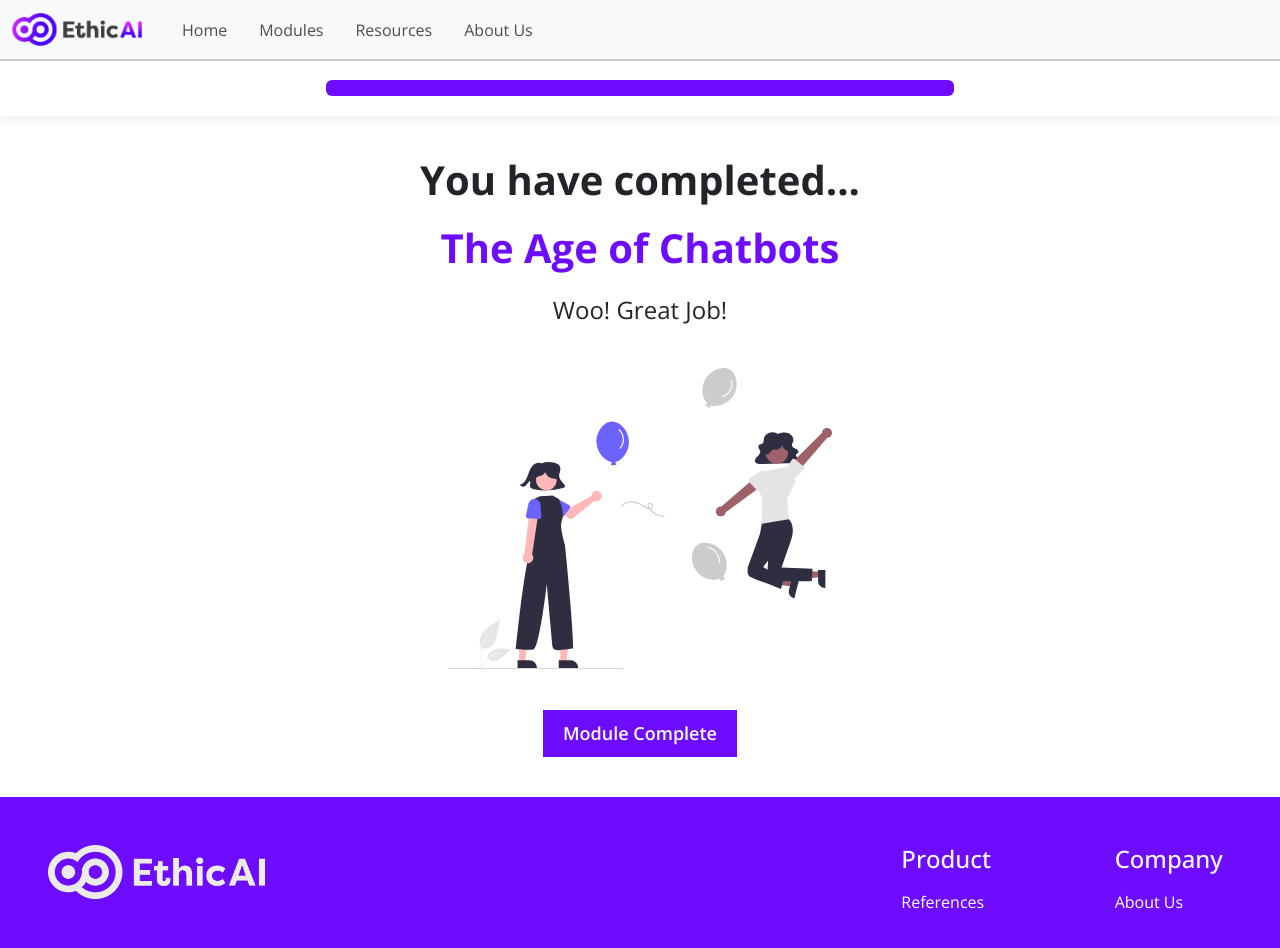
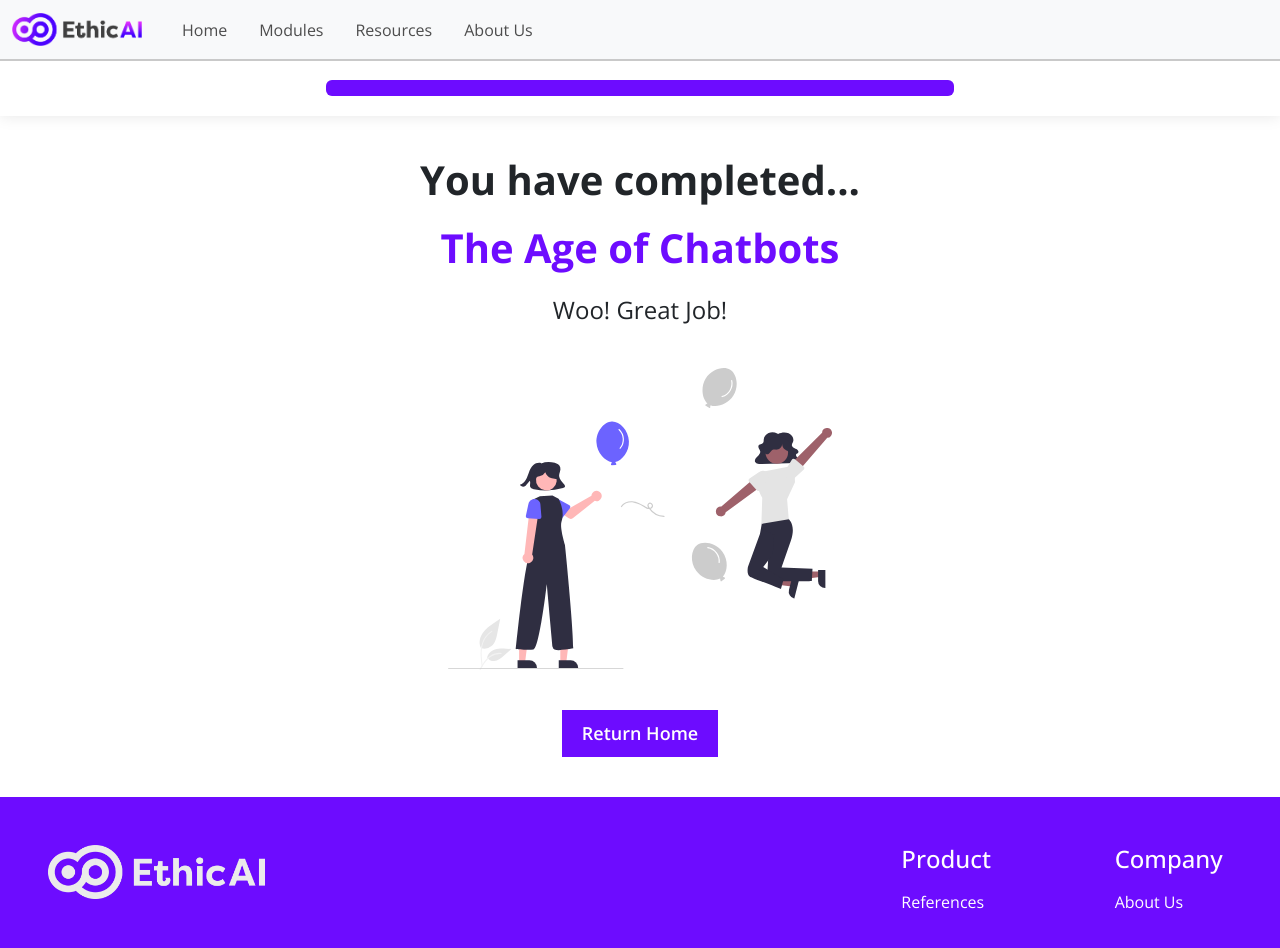
Before and after one commit to harslash/EthicAI, a Vue app in the folder project/ethicai-spa/: page /chatbots/module-complete in a window 1280 px wide. Shown: the top 948 px of the page. Built offline with nearby package versions, Linux system fonts and the light colour scheme.

Commit message:
Clarify what user should do on module complete page

```diff
--- a/project/ethicai-spa/src/components/pages/chatbots/chatbots-module-complete.vue
+++ b/project/ethicai-spa/src/components/pages/chatbots/chatbots-module-complete.vue
@@ -1,6 +1,6 @@
 <template>
     <div>
-        <ModuleCompletion :moduleTitle="'The Age of Chatbots'" :moduleName="'chatbots'" :buttonText="'Module Complete'" />
+        <ModuleCompletion :moduleTitle="'The Age of Chatbots'" :moduleName="'chatbots'" :buttonText="'Return Home'" />
     </div>
 </template>
 
--- a/project/ethicai-spa/src/components/pages/dalle/dalle-module-complete.vue
+++ b/project/ethicai-spa/src/components/pages/dalle/dalle-module-complete.vue
@@ -3,7 +3,7 @@
     <ModuleCompletion
       :moduleTitle="'The Rise of DALL·E'"
       :moduleName="'dalle'"
-      :buttonText="'Module Complete'"
+      :buttonText="'Return Home'"
     />
   </div>
 </template>
--- a/project/ethicai-spa/src/components/pages/deepfakes/deepfakes-module-complete.vue
+++ b/project/ethicai-spa/src/components/pages/deepfakes/deepfakes-module-complete.vue
@@ -1,6 +1,6 @@
 <template>
     <div>
-        <ModuleCompletion :moduleTitle="'The Depths of Deepfakes'" :moduleName="'deepfakes'" :buttonText="'Module Complete'" />
+        <ModuleCompletion :moduleTitle="'The Depths of Deepfakes'" :moduleName="'deepfakes'" :buttonText="'Return Home'" />
     </div>
 </template>
 
```
